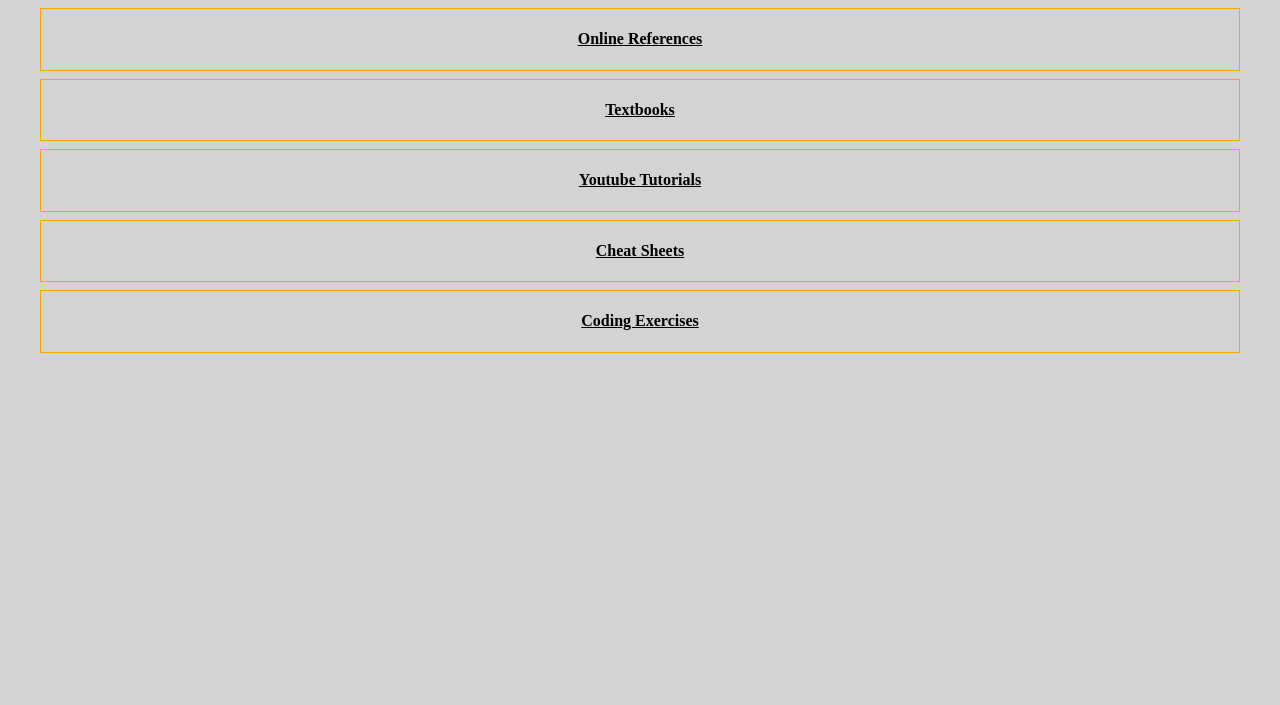
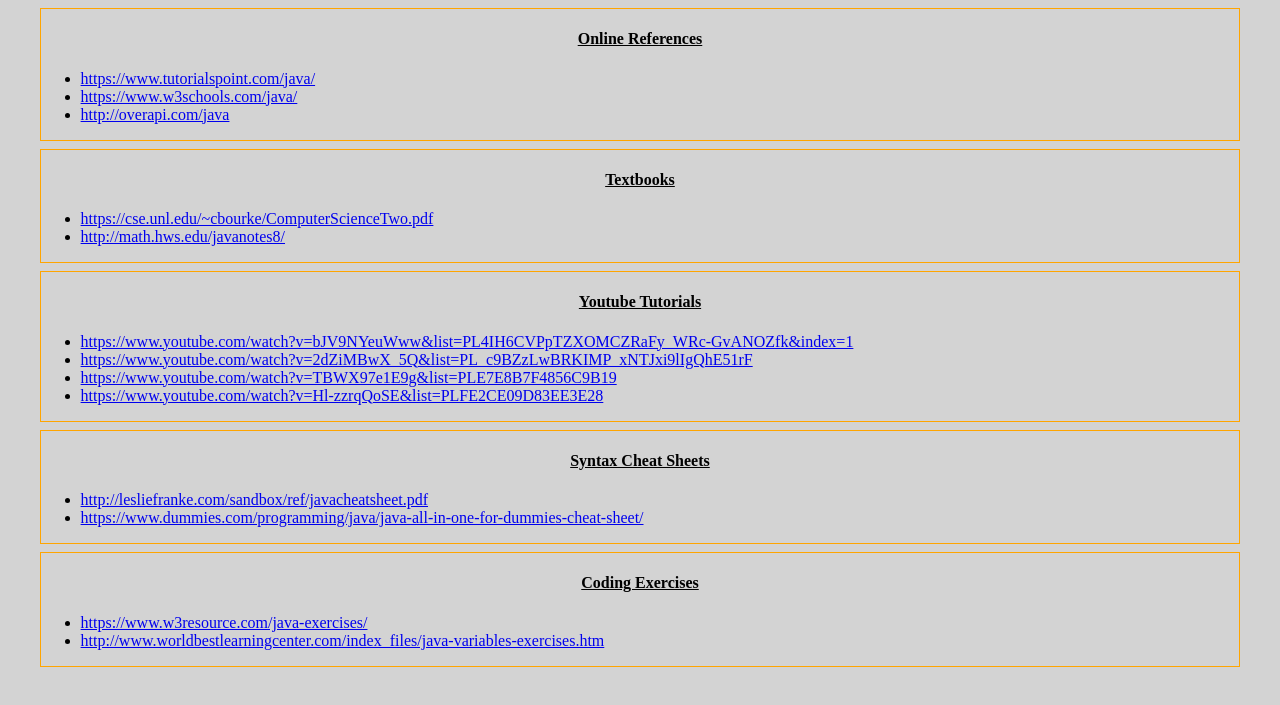
Before and after one commit to matthotovy17/Coding-Resources, a plain HTML site: page java_page.html in a window 1280 px wide. Shown: the part 45-750 px from the top of the page. Drawn offline with Linux system fonts and the light colour scheme.

Commit message:
Added in at least two links for each section in java

```diff
--- a/java_page.html
+++ b/java_page.html
@@ -25,22 +25,45 @@
     <div class="main">
         <section class="references">
             <h4><strong><u>Online References</u></strong></h4>
+            <ul>
+                <li><a href="https://www.tutorialspoint.com/java/">https://www.tutorialspoint.com/java/</a></li>
+                <li><a href="https://www.w3schools.com/java/">https://www.w3schools.com/java/</a></li>
+                <li><a href="http://overapi.com/java ">http://overapi.com/java </a></li>
+            </ul>
 
         </section>
         <section class="textbooks">
                 <h4><strong><u>Textbooks</u></strong></h4>
+                <ul>
+                    <li><a href="https://cse.unl.edu/~cbourke/ComputerScienceTwo.pdf">https://cse.unl.edu/~cbourke/ComputerScienceTwo.pdf</a></li>
+                    <li><a href="http://math.hws.edu/javanotes8/">http://math.hws.edu/javanotes8/</a></li>
+                </ul>
 
         </section>
         <section class="youtube">
                 <h4><strong><u>Youtube Tutorials</u></strong></h4>
+                <ul>
+                    <li><a href="https://www.youtube.com/watch?v=bJV9NYeuWww&list=PL4IH6CVPpTZXOMCZRaFy_WRc-GvANOZfk&index=1">https://www.youtube.com/watch?v=bJV9NYeuWww&list=PL4IH6CVPpTZXOMCZRaFy_WRc-GvANOZfk&index=1</a></li>
+                    <li><a href="https://www.youtube.com/watch?v=2dZiMBwX_5Q&list=PL_c9BZzLwBRKIMP_xNTJxi9lIgQhE51rF">https://www.youtube.com/watch?v=2dZiMBwX_5Q&list=PL_c9BZzLwBRKIMP_xNTJxi9lIgQhE51rF</a></li>
+                    <li><a href="https://www.youtube.com/watch?v=TBWX97e1E9g&list=PLE7E8B7F4856C9B19">https://www.youtube.com/watch?v=TBWX97e1E9g&list=PLE7E8B7F4856C9B19</a></li>
+                    <li><a href="https://www.youtube.com/watch?v=Hl-zzrqQoSE&list=PLFE2CE09D83EE3E28">https://www.youtube.com/watch?v=Hl-zzrqQoSE&list=PLFE2CE09D83EE3E28</a></li>
+                </ul>
 
         </section>
         <section class="cheatsheet">
-                <h4><strong><u>Cheat Sheets</u></strong></h4>
+                <h4><strong><u>Syntax Cheat Sheets</u></strong></h4>
+                <ul>
+                    <li><a href="http://lesliefranke.com/sandbox/ref/javacheatsheet.pdf">http://lesliefranke.com/sandbox/ref/javacheatsheet.pdf</a></li>
+                    <li><a href="https://www.dummies.com/programming/java/java-all-in-one-for-dummies-cheat-sheet/">https://www.dummies.com/programming/java/java-all-in-one-for-dummies-cheat-sheet/</a></li>
+                </ul>
 
         </section>
         <section class="exercises">
                 <h4><strong><u>Coding Exercises</u></strong></h4>
+                <ul>
+                    <li><a href="https://www.w3resource.com/java-exercises/">https://www.w3resource.com/java-exercises/</a></li>
+                    <li><a href="http://www.worldbestlearningcenter.com/index_files/java-variables-exercises.htm">http://www.worldbestlearningcenter.com/index_files/java-variables-exercises.htm</a></li>
+                </ul>
 
         </section>
 
```
